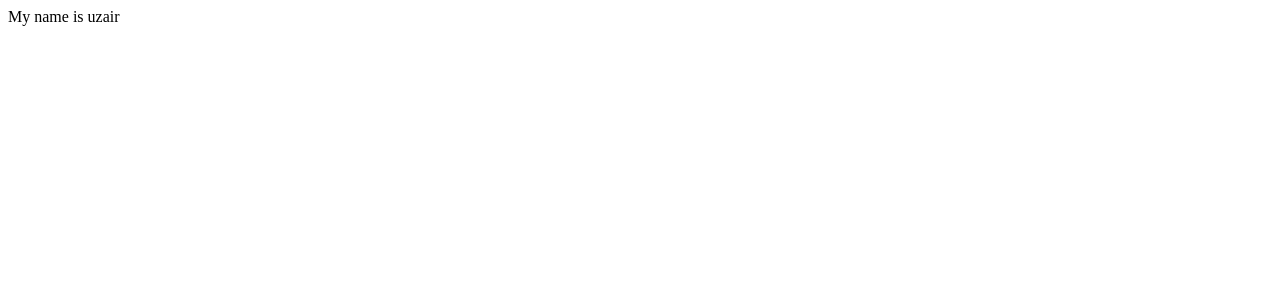
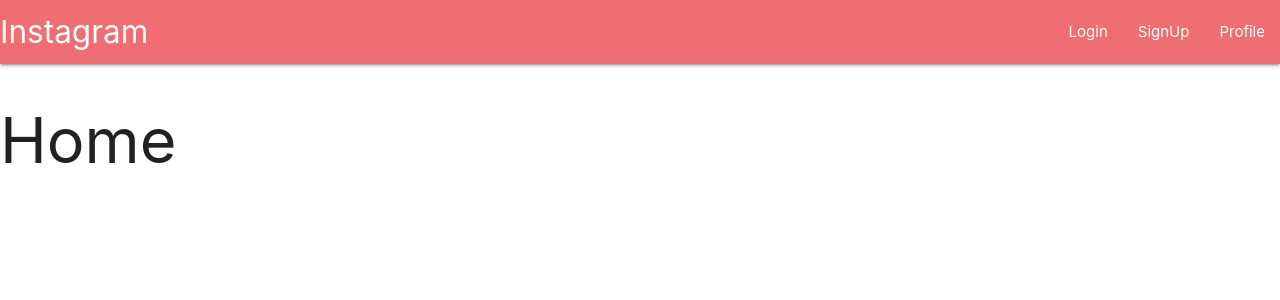
Before and after one commit to UzairSamad/InstaFrontEnd, a React (Create React App) app: page / in a window 1280 px wide. Shown: the top 300 px of the page. Built offline with nearby package versions, Linux system fonts and the light colour scheme.

Commit message:
created initiAL SCREEN AND ROUTES WITH REACT ROUTER DOM

```diff
--- a/package.json
+++ b/package.json
@@ -12,6 +12,7 @@
     "react": "^16.13.1",
     "react-dom": "^16.8.6",
     "react-redux": "^7.0.2",
+    "react-router-dom": "^5.2.0",
     "redux": "^4.0.1"
   },
   "scripts": {
--- a/public/index.html
+++ b/public/index.html
@@ -3,6 +3,10 @@
   <head>
     <meta charset="utf-8">
     <meta name="viewport" content="width=device-width, initial-scale=1">
+     <!-- Compiled and minified CSS -->
+     <link rel="stylesheet" href="https://cdnjs.cloudflare.com/ajax/libs/materialize/1.0.0/css/materialize.min.css">
+
+
     <title>InstaFrontEnd</title>
   </head>
   <body>
--- a/src/App.js
+++ b/src/App.js
@@ -1,11 +1,33 @@
 import React from 'react'
 import { makeStyles } from '@material-ui/core/styles';
-import TextField from '@material-ui/core/TextField';
+import NavBar from './components/Navbar'
+import Home from './screens/Home'
+import Profile from './screens/Profile'
+import Login from './screens/Login'
+import SignUp from './screens/SignUp'
+
+import { BrowserRouter, Route } from 'react-router-dom'
 
 const App = () => (
+  <BrowserRouter >
+    <NavBar />
+    <Route path="/" exact>
+      <Home />
+    </Route >
 
-  <div>
-    My name is uzair
-  </div>
+    <Route path="/profile">
+      <Profile />
+    </Route >
+
+    <Route path="/login">
+      <Login />
+    </Route >
+
+    <Route path="/signup">
+      <SignUp />
+    </Route >
+
+  </BrowserRouter>
+
 )
 export default App
--- /dev/null
+++ b/src/components/Navbar.js
@@ -0,0 +1,20 @@
+import React from 'react'
+import { Link } from 'react-router-dom'
+
+
+const NavBar = () => {
+    return (
+        <nav>
+            <div class="nav-wrapper">
+                <Link to="/" class="brand-logo">Instagram</Link>
+                <ul id="nav-mobile" class="right hide-on-med-and-down">
+                    <li><Link to="/login">Login</Link></li>
+                    <li><Link to="/signup">SignUp</Link></li>
+                    <li><Link to="/profile">Profile</Link></li>
+                </ul>
+            </div>
+        </nav>
+    )
+}
+
+export default NavBar
--- /dev/null
+++ b/src/screens/Home.js
@@ -0,0 +1,11 @@
+import React from 'react'
+
+const Home = ()=>{
+
+return(
+    <h1>Home</h1>
+)
+
+}
+
+export default Home
--- /dev/null
+++ b/src/screens/Login.js
@@ -0,0 +1,11 @@
+import React from 'react'
+
+const Login = ()=>{
+
+return(
+    <h1>Login</h1>
+)
+
+}
+
+export default Login
--- /dev/null
+++ b/src/screens/Profile.js
@@ -0,0 +1,11 @@
+import React from 'react'
+
+const Profile = ()=>{
+
+return(
+    <h1>Profile</h1>
+)
+
+}
+
+export default Profile
--- /dev/null
+++ b/src/screens/SignUp.js
@@ -0,0 +1,11 @@
+import React from 'react'
+
+const SignUp = ()=>{
+
+return(
+    <h1>SignUp</h1>
+)
+
+}
+
+export default SignUp
```
Also changed, not shown: 1 other file (tests, documents, lock files or other folders).
